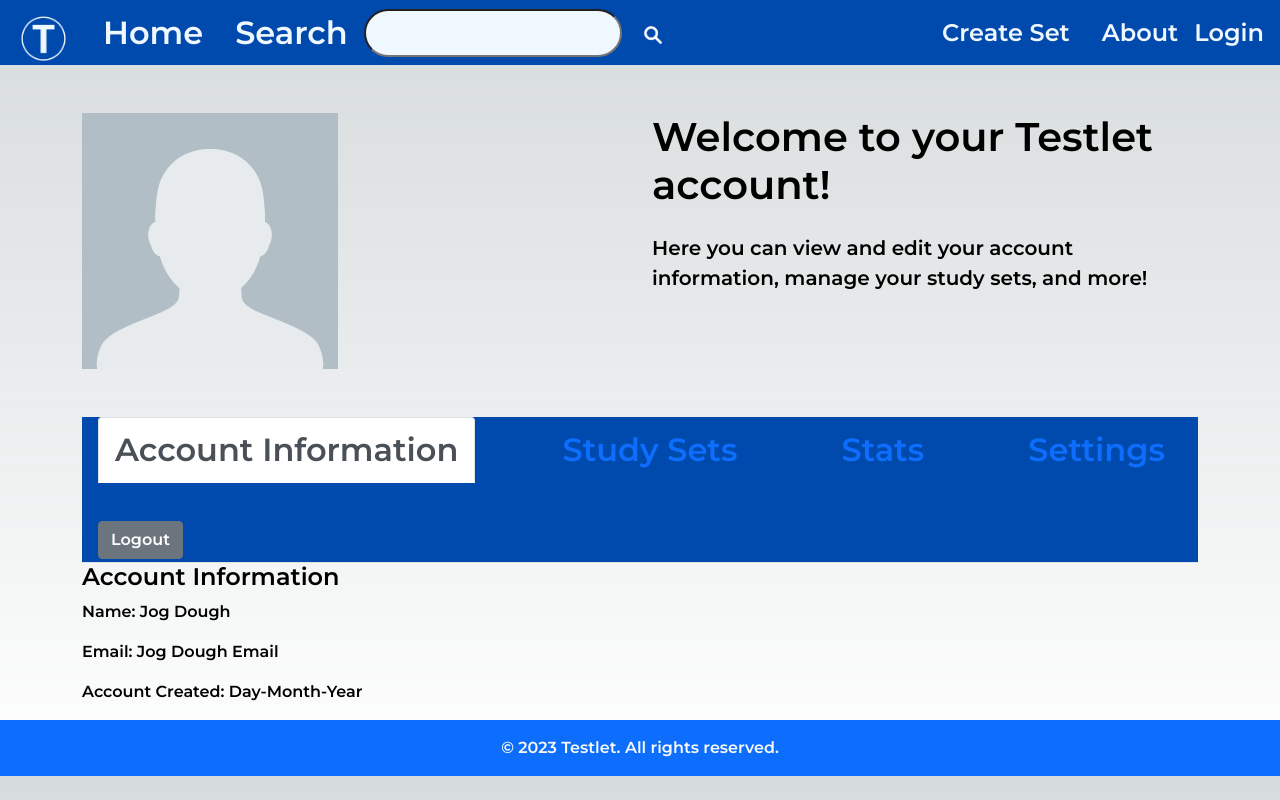
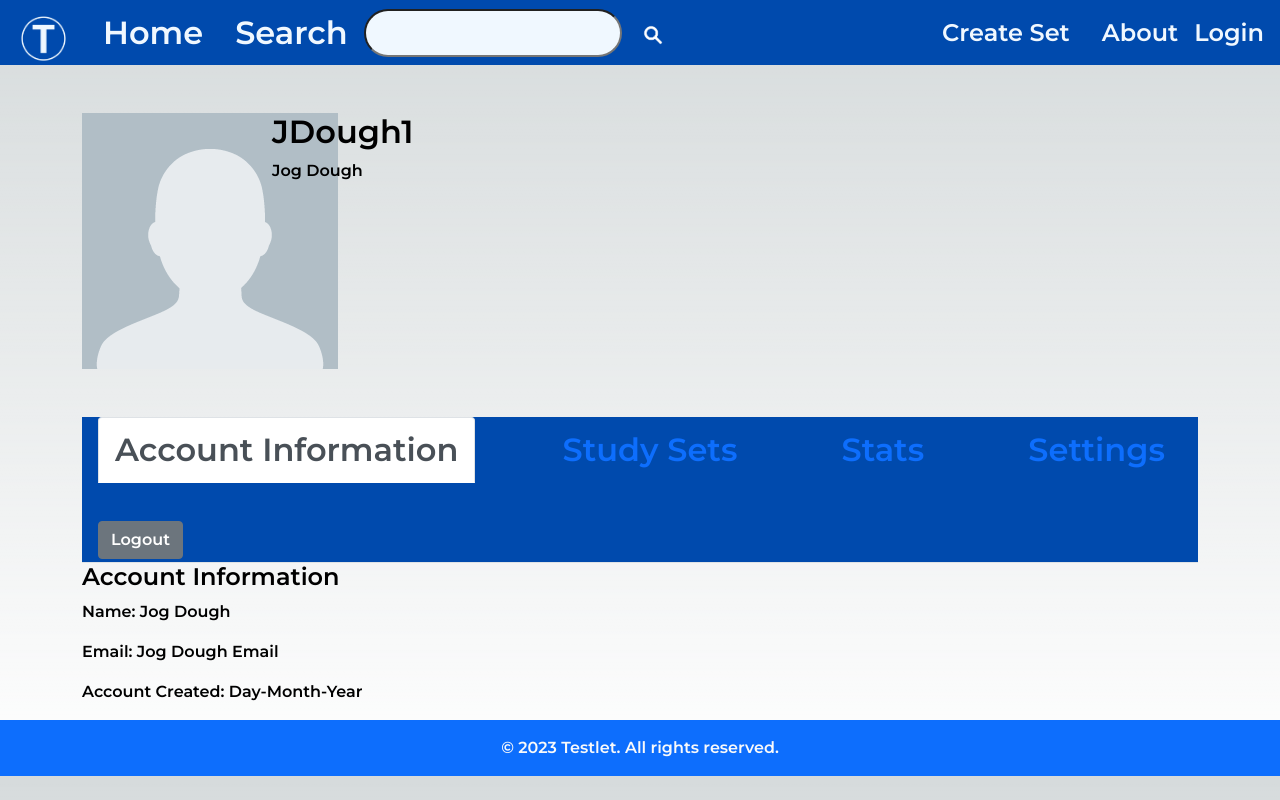
Before and after one commit to izakrobles/testlet, a Next.js app in the folder testlet/: page /account in a window 1280 px wide. Built offline with nearby package versions, Linux system fonts and the light colour scheme.

Commit message:
Another Draft of the account page, trying to mirror quizlet

```diff
--- a/testlet/pages/account.js
+++ b/testlet/pages/account.js
@@ -26,12 +26,12 @@ function Account() {
       <div>
         <Container className="my-5">
           <Row>
-            <Col md={6}>
-              <img src="/nopfp.png" />
+            <Col md={2}>
+              <img src="/nopfp.png" className="profile-pic" />
             </Col>
             <Col md={6}>
-              <h1>Welcome to your Testlet account!</h1>
-              <p className="lead my-4">Here you can view and edit your account information, manage your study sets, and more!</p>
+              <h2>JDough1</h2>
+              <p>Jog Dough</p>
             </Col>
           </Row>
         </Container>
```
